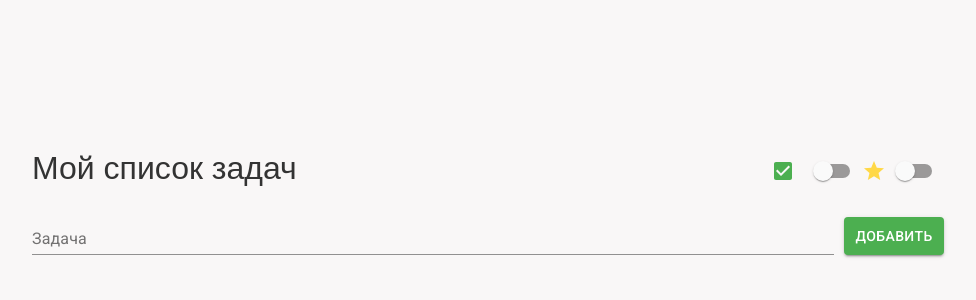
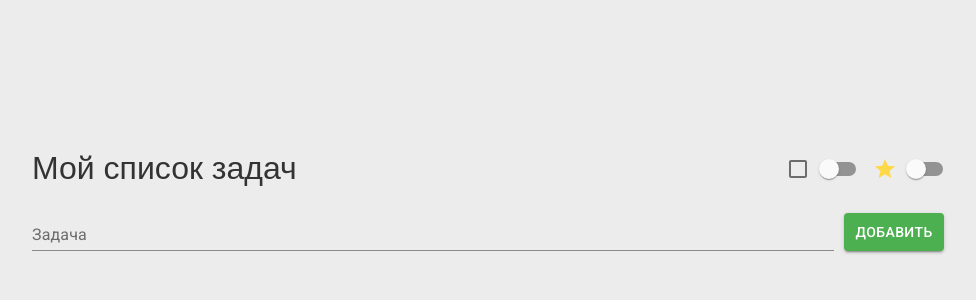
Before and after one commit to chunaixxx/react-todo-app, a React app: page / in a window 1280 px wide. Shown: the top 300 px of the page, without its empty margins (152-1128 px from the left). Built offline with nearby package versions, Linux system fonts and the light colour scheme.

Commit message:
Исправление фильтров, добавление подсказок

```diff
--- a/src/components/TodoList/TodoList.js
+++ b/src/components/TodoList/TodoList.js
@@ -14,10 +14,10 @@ const TodoList = props => {
 
 		switch(true) {
 			case done && important:
-				setTodosFiltered(todos.filter(todo => !!todo.done && !!todo.important));
+				setTodosFiltered(todos.filter(todo => !todo.done && !!todo.important));
 				break;
 			case done:
-				setTodosFiltered(todos.filter(todo => !!todo.done));
+				setTodosFiltered(todos.filter(todo => !todo.done));
 				break;
 			case important:
 				setTodosFiltered(todos.filter(todo => !!todo.important))
--- a/src/components/TodoSwitcher/TodoSwitcher.css
+++ b/src/components/TodoSwitcher/TodoSwitcher.css
@@ -7,7 +7,14 @@
 	align-items: center;
 }
 
-.switcher__container {
+.switcher__container_done {
 	display: flex;
 	align-items: center;
+	color: rgba(0, 0, 0, 0.54);
 }
+
+.switcher__container_star {
+	display: flex;
+	align-items: center;
+	color: #ffd847;
+}
--- a/src/components/TodoSwitcher/TodoSwitcher.js
+++ b/src/components/TodoSwitcher/TodoSwitcher.js
@@ -1,54 +1,59 @@
-import React, { useState, useRef, useEffect } from "react";
-import { makeStyles } from '@material-ui/core/styles';
-
-import Checkbox from '@material-ui/core/Checkbox';
-
-import Switch from '@material-ui/core/Switch';
-import StarIcon from '@material-ui/icons/Star';
+import React from "react";
 
 import './TodoSwitcher.css';
 
-// Material UI CSS
-const useStyles = makeStyles((theme) => ({
-	switcher__done: {
-		'&.Mui-checked': {
-			color: '#4caf50',
-		}
-	},
-	switcher__star: {
-		color: '#ffd847'
-	}
-}));
+import FormControlLabel from '@material-ui/core/FormControlLabel';
 
-let TodoSwitcher = props => {
-	const classes = useStyles();
+import Switch from '@material-ui/core/Switch';
+import CheckBoxIcon from '@material-ui/icons/CheckBoxOutlineBlank';
+import StarIcon from '@material-ui/icons/Star';
+import Tooltip from '@material-ui/core/Tooltip';
 
-	return (
+const TodoSwitcher = props =>
+	(
 		<div className={ 'switchers' }>
 			<div className={ 'switcher' }>
-				<div className={ 'switcher__container' }>
-					<Checkbox
-						className={ classes.switcher__done }
-						checked={ true }
-						color='default'
-					/>
+				<Tooltip title='Показать невыполненные'>
+					<FormControlLabel
+							label={
+								<div className={ 'switcher__container_done' }>
+									<CheckBoxIcon />
 								</div>
+							}
+
+							control={
 								<Switch
 									onClick={() => props.toggleDoneSwitcher()}
 									color="default"
 								/>
+							}
+
+							labelPlacement='start'
+					/>
+				</Tooltip>
 			</div>
+
 			<div className={ 'switcher' }>
-				<div className={ 'switcher__container' }>
-					<StarIcon className={ classes.switcher__star } />
+				<Tooltip title='Показать важные'>
+					<FormControlLabel
+							label={
+								<div className={ 'switcher__container_star' }>
+									<StarIcon />
 								</div>
+							}
+
+							control={
 								<Switch
 									onClick={() => props.toggleImportantSwitcher()}
 									color="default"
 								/>
+							}
+
+							labelPlacement='start'
+					/>
+				</Tooltip>
 			</div>
 		</div>
 	)
-}
 
 export default TodoSwitcher;
--- a/src/styles/App.css
+++ b/src/styles/App.css
@@ -11,7 +11,7 @@ body, html {
 body {
 	/* display: flex;
 	justify-content: center; */
-	background-color: #f9f7f7;
+	background-color: #ececec;
 }
 
 .main {
--- a/webpack.config.js
+++ b/webpack.config.js
@@ -24,10 +24,10 @@ module.exports = {
 		]
 	},
 	plugins: [
+		new CleanWebpackPlugin(),
 		new HtmlWebpackPlugin({
 			template: "./src/index.html",
 			cache: false,
-	  	}),
-		new CleanWebpackPlugin(),
+	  	})
 	]
 };
```
Also changed, not shown: 3 other files (tests, documents, lock files or other folders). Lines whose indentation alone changed are shown as unchanged.
